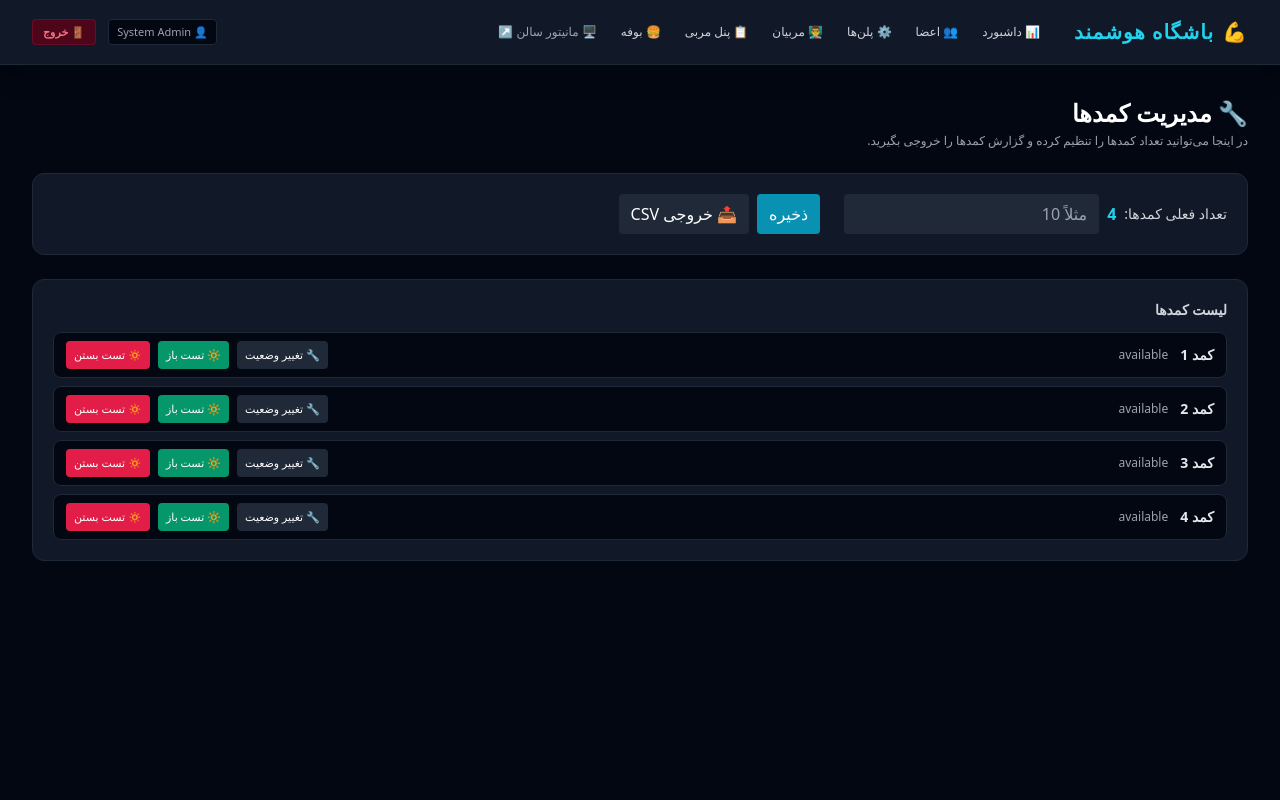
After one commit to AmirrezaVahdani/flask-project, a Flask app: page /admin/lockers/manage in a window 1280 px wide. The commit adds this page. Run offline with Flask 3, Linux system fonts and the light colour scheme; a user stored in the database is signed in; some libraries are stand-ins or nearby versions.

Commit message:
Add GPIO locker LED integration

```diff
--- a/app/blueprints/admin/routes.py
+++ b/app/blueprints/admin/routes.py
@@ -1,4 +1,4 @@
-from flask import Blueprint, render_template, request, redirect, url_for, flash
+from flask import Blueprint, render_template, request, redirect, url_for, flash, Response
 from flask_login import login_user, logout_user, current_user
 from app.auth import admin_required
 from app.extensions import db
@@ -19,6 +19,8 @@ from app.utils import (
 )
 from datetime import date, datetime, timedelta
 from sqlalchemy import desc, or_
+import csv
+import io
 
 admin_bp = Blueprint('admin', __name__)
 
@@ -397,6 +399,97 @@ def toggle_locker_status(locker_id):
     db.session.commit()
     return redirect(url_for('admin.admin_dashboard'))
 
+
+@admin_bp.route('/lockers/manage', methods=['GET', 'POST'])
+@admin_required
+def manage_lockers():
+    if request.method == 'POST':
+        desired_text = request.form.get('desired_count', '').strip()
+        if not desired_text.isdigit():
+            flash('تعداد کمد باید یک عدد صحیح مثبت باشد.')
+            return redirect(url_for('admin.manage_lockers'))
+
+        desired = int(desired_text)
+        current = Locker.query.count()
+
+        if desired > current:
+            # create new lockers with incremental locker_number
+            for i in range(current + 1, desired + 1):
+                db.session.add(Locker(locker_number=i, status='available'))
+            db.session.commit()
+            flash(f'{desired - current} کمد جدید ایجاد شد. مجموع کمدها: {desired}.')
+        elif desired < current:
+            to_remove = current - desired
+            # remove available lockers starting from highest locker_number
+            removable = (
+                Locker.query.filter_by(status='available')
+                .order_by(desc(Locker.locker_number))
+                .limit(to_remove)
+                .all()
+            )
+            removed_count = len(removable)
+            for l in removable:
+                db.session.delete(l)
+            db.session.commit()
+
+            if removed_count < to_remove:
+                flash(f'تنها {removed_count} کمدِ خالی قابل حذف بود؛ {to_remove - removed_count} کمد اشغال/خراب بودند و حذف نشدند. مجموع فعلی: {current - removed_count}.')
+            else:
+                flash(f'{removed_count} کمد حذف شد. مجموع کمدها: {desired}.')
+
+        else:
+            flash('تعداد کمد تغییری نکرد.')
+
+        return redirect(url_for('admin.manage_lockers'))
+
+    lockers = Locker.query.order_by(Locker.locker_number).all()
+    locker_count = len(lockers)
+    return render_template('admin/lockers.html', lockers=lockers, locker_count=locker_count)
+
+
+@admin_bp.route('/lockers/export', methods=['GET'])
+@admin_required
+def export_lockers():
+    lockers = Locker.query.order_by(Locker.locker_number).all()
+    si = io.StringIO()
+    writer = csv.writer(si)
+    writer.writerow(['id', 'locker_number', 'status', 'current_user_id'])
+    for l in lockers:
+        writer.writerow([l.id, l.locker_number, l.status, l.current_user_id or ''])
+
+    output = si.getvalue()
+    resp = Response(output, mimetype='text/csv')
+    resp.headers['Content-Disposition'] = 'attachment; filename=lockers.csv'
+    return resp
+
+
+@admin_bp.route('/lockers/<int:locker_number>/test-open', methods=['POST'])
+@admin_required
+def test_open_locker(locker_number):
+    from app.locker_hardware import get_locker_hardware_service
+
+    hw = get_locker_hardware_service()
+    result = hw.open_locker(locker_number)
+    if result.get('opened'):
+        flash(f'فرمان باز کردن برای کمد {locker_number} ارسال شد. (mode={result.get("mode")})')
+    else:
+        flash(f'خطا در ارسال فرمان به کمد {locker_number}: {result.get("error")}')
+    return redirect(url_for('admin.manage_lockers'))
+
+
+@admin_bp.route('/lockers/<int:locker_number>/test-close', methods=['POST'])
+@admin_required
+def test_close_locker(locker_number):
+    from app.locker_hardware import get_locker_hardware_service
+
+    hw = get_locker_hardware_service()
+    result = hw.close_locker(locker_number)
+    if result.get('closed'):
+        flash(f'فرمان بستن برای کمد {locker_number} ارسال شد. (mode={result.get("mode")})')
+    else:
+        flash(f'خطا در ارسال فرمان بستن به کمد {locker_number}: {result.get("error")}')
+    return redirect(url_for('admin.manage_lockers'))
+
 @admin_bp.route('/api/analytics-data')
 @admin_required
 def analytics_data():
--- a/app/templates/admin/dashboard.html
+++ b/app/templates/admin/dashboard.html
@@ -45,6 +45,7 @@
             <a href="{{ url_for('admin.manage_users') }}" class="text-[11px] bg-cyan-600 hover:bg-cyan-500 text-white px-3 py-2 rounded-lg">👥 اعضا</a>
             <a href="{{ url_for('admin.manage_plans') }}" class="text-[11px] bg-gray-800 hover:bg-gray-700 text-white px-3 py-2 rounded-lg">⚙️ پلن‌ها</a>
             <a href="{{ url_for('admin.trainer_panel') }}" class="text-[11px] bg-gray-800 hover:bg-gray-700 text-white px-3 py-2 rounded-lg">📋 مربیان</a>
+            <a href="{{ url_for('admin.manage_lockers') }}" class="text-[11px] bg-gray-800 hover:bg-gray-700 text-white px-3 py-2 rounded-lg">🔑 مدیریت کمدها</a>
         </div>
     </div>
 </div>
--- /dev/null
+++ b/app/templates/admin/lockers.html
@@ -0,0 +1,55 @@
+{% extends 'admin/base.html' %}
+
+{% block title %}مدیریت کمدها{% endblock %}
+
+{% block content %}
+<div class="mb-6">
+    <h1 class="text-2xl font-black text-white">🔧 مدیریت کمدها</h1>
+    <p class="text-gray-400 text-xs mt-1">در اینجا می‌توانید تعداد کمدها را تنظیم کرده و گزارش کمدها را خروجی بگیرید.</p>
+</div>
+
+<div class="bg-gray-900 border border-gray-800 rounded-xl p-5 mb-6">
+    <form method="POST" action="{{ url_for('admin.manage_lockers') }}">
+        <input type="hidden" name="csrf_token" value="{{ csrf_token() }}">
+        <div class="flex gap-2 items-center">
+            <label class="text-sm text-gray-300">تعداد فعلی کمدها:</label>
+            <div class="font-bold text-cyan-400">{{ locker_count }}</div>
+            <input type="number" name="desired_count" min="0" class="ml-4 bg-gray-800 text-white px-3 py-2 rounded" placeholder="مثلاً 10">
+            <button class="bg-cyan-600 hover:bg-cyan-500 text-white px-3 py-2 rounded" type="submit">ذخیره</button>
+            <a href="{{ url_for('admin.export_lockers') }}" class="ml-2 bg-gray-800 hover:bg-gray-700 text-white px-3 py-2 rounded">📤 خروجی CSV</a>
+        </div>
+    </form>
+</div>
+
+<div class="bg-gray-900 border border-gray-800 rounded-xl p-5">
+    <h3 class="text-sm font-bold text-gray-300 mb-3">لیست کمدها</h3>
+    <div class="space-y-2">
+        {% for locker in lockers %}
+        <div class="flex items-center justify-between rounded-lg border border-gray-800 bg-gray-950 px-3 py-2 text-sm">
+            <div class="flex items-center gap-3">
+                <div class="font-bold text-gray-200">کمد {{ locker.locker_number }}</div>
+                <div class="text-xs text-gray-400">{{ locker.status }}</div>
+                {% if locker.current_user_id %}
+                <div class="text-xs text-cyan-400">به‌نام: {{ locker.current_user_id }}</div>
+                {% endif %}
+            </div>
+            <div class="flex gap-2">
+                <form method="POST" action="{{ url_for('admin.toggle_locker_status', locker_id=locker.id) }}">
+                    <input type="hidden" name="csrf_token" value="{{ csrf_token() }}">
+                    <button class="text-[11px] bg-gray-800 hover:bg-gray-700 text-white px-2 py-1 rounded">🔧 تغییر وضعیت</button>
+                </form>
+                <form method="POST" action="{{ url_for('admin.test_open_locker', locker_number=locker.locker_number) }}">
+                    <input type="hidden" name="csrf_token" value="{{ csrf_token() }}">
+                    <button class="text-[11px] bg-emerald-600 hover:bg-emerald-500 text-white px-2 py-1 rounded">🔆 تست باز</button>
+                </form>
+                <form method="POST" action="{{ url_for('admin.test_close_locker', locker_number=locker.locker_number) }}">
+                    <input type="hidden" name="csrf_token" value="{{ csrf_token() }}">
+                    <button class="text-[11px] bg-rose-600 hover:bg-rose-500 text-white px-2 py-1 rounded">🔅 تست بستن</button>
+                </form>
+            </div>
+        </div>
+        {% endfor %}
+    </div>
+</div>
+
+{% endblock %}
```
Also changed, not shown: app/templates/admin/users.html (+7 -6 lines), README_LOCKER_HARDWARE.md, 1 other file.
